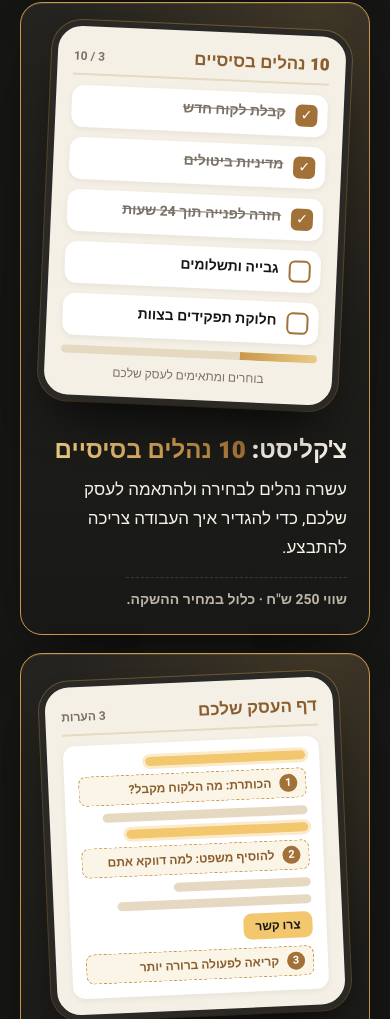
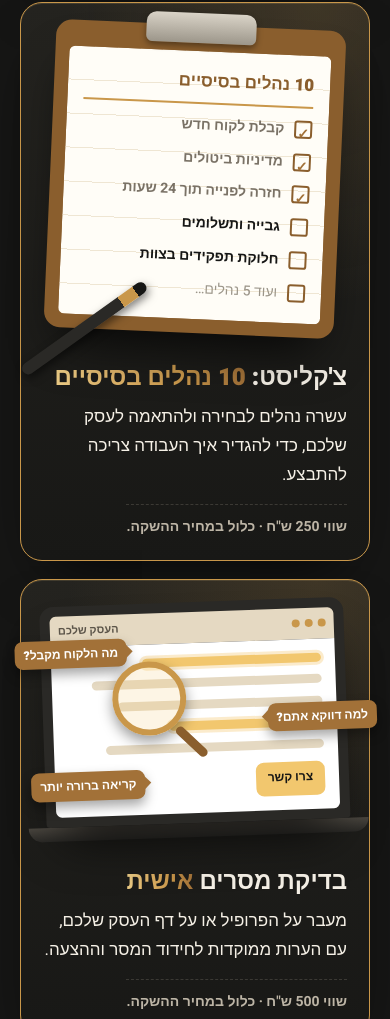
Before and after one commit to Avram120/tachles, a plain HTML site: page index.html in a window 390 px wide. Shown: the part 8389-9408 px from the top of the page. Drawn offline with Linux system fonts and the light colour scheme.

Commit message:
Bonuses: a different illustration for each bonus (phone, clipboard, laptop)
Co-Authored-By: Claude Opus 5.5 <noreply@anthropic.com>

```diff
--- a/index.html
+++ b/index.html
@@ -185,6 +185,29 @@ strong { font-weight: 700; color: #fff; }
 .bx-row { display: flex; justify-content: space-between; gap: 12px; padding: 12px 18px; border-bottom: 1px solid var(--line); color: var(--text-2); }
 .bx-row.tot { border-bottom: 0; background: rgba(201,151,74,.1); color: var(--text); font-weight: 800; flex-wrap: wrap; }
 .bx-row.tot s { color: var(--text-2); font-weight: 600; margin-left: 8px; }
+.bx-clip { position: relative; width: 100%; max-width: 290px; background: #8A5E2D; border-radius: 16px; padding: 26px 14px 14px; transform: rotate(2.5deg); box-shadow: 0 30px 50px -20px rgba(0,0,0,.8); }
+.bx-clip-top { position: absolute; top: -12px; left: 50%; transform: translateX(-50%); width: 110px; height: 30px; border-radius: 10px 10px 6px 6px; background: linear-gradient(180deg, #d9d3c7, #9c968a); box-shadow: 0 3px 6px rgba(0,0,0,.4); }
+.bx-paper { background: #FFFDF7; border-radius: 6px; padding: 16px 16px 18px; display: grid; gap: 9px; color: #161615; background-image: repeating-linear-gradient(180deg, transparent 0 33px, #EFE6D3 33px 34px); }
+.bx-paper-h { font-weight: 900; font-size: 17px; color: #8A5E2D; border-bottom: 2px solid #C9974A; padding-bottom: 6px; }
+.bx-pl { display: flex; align-items: center; gap: 10px; font-size: 14px; font-weight: 700; }
+.bx-pl i { flex: none; width: 18px; height: 18px; border: 2px solid #8A5E2D; border-radius: 3px; display: grid; place-items: center; font-style: normal; font-size: 14px; font-weight: 900; color: #A27138; }
+.bx-pl.on { color: #7a7266; }
+.bx-pl.dim { color: #9c968a; font-weight: 500; }
+.bx-pen { position: absolute; left: -34px; bottom: -6px; width: 150px; height: 12px; border-radius: 6px; background: linear-gradient(90deg, #2A2926 0 80%, #C9974A 80% 92%, #161615 92%); transform: rotate(-38deg); box-shadow: 0 4px 8px rgba(0,0,0,.5); }
+.bx-lap { width: 100%; max-width: 340px; transform: rotate(-2deg); }
+.bx-lap-screen { position: relative; background: #2A2926; border-radius: 14px 14px 4px 4px; padding: 10px; box-shadow: 0 30px 50px -20px rgba(0,0,0,.8); }
+.bx-lap-bar { display: flex; align-items: center; gap: 5px; background: #E5D9C2; border-radius: 6px 6px 0 0; padding: 6px 8px; font-size: 11px; color: #5c554a; font-weight: 700; }
+.bx-lap-bar i { width: 8px; height: 8px; border-radius: 50%; background: #C9974A; }
+.bx-lap-bar span { margin-inline-start: auto; }
+.bx-lap-page { background: #fff; padding: 14px; display: grid; gap: 9px; min-height: 170px; border-radius: 0 0 6px 6px; }
+.bx-lap-base { height: 14px; margin: 0 -18px; background: linear-gradient(180deg, #4a463f, #2A2926); border-radius: 0 0 14px 14px; }
+.bx-mark { position: absolute; font-size: 12px; font-weight: 800; color: #fff; background: #A27138; border-radius: 8px; padding: 4px 9px; box-shadow: 0 6px 12px rgba(0,0,0,.35); white-space: nowrap; }
+.bx-mark::after { content: ""; position: absolute; width: 10px; height: 10px; background: #A27138; transform: rotate(45deg); }
+.bx-mark.m1 { top: 34px; left: -26px; } .bx-mark.m1::after { right: -4px; top: 8px; }
+.bx-mark.m2 { top: 104px; right: -30px; } .bx-mark.m2::after { left: -4px; top: 8px; }
+.bx-mark.m3 { bottom: 26px; left: -14px; } .bx-mark.m3::after { right: -4px; top: 8px; }
+.bx-lens { position: absolute; top: 58px; left: 70px; width: 74px; height: 74px; border-radius: 50%; border: 6px solid #C9974A; background: rgba(242,199,110,.18); box-shadow: 0 6px 14px rgba(0,0,0,.4); }
+.bx-lens::after { content: ""; position: absolute; width: 40px; height: 9px; background: #8A5E2D; border-radius: 5px; bottom: -18px; right: -30px; transform: rotate(45deg); }
 @media (max-width: 820px) { .bx-feature { grid-template-columns: minmax(0, 1fr); padding: 22px; } .bx-mock, .bx-feature.flip .bx-mock { order: -1; } .bx-feature.flip .bx-copy { order: 2; } }
 .bonus.feature { grid-column: 1 / -1; padding: 26px 24px; border-color: var(--gold, #C9974A); background: linear-gradient(180deg, rgba(201,151,74,.14), rgba(22,22,21,.75)); }
 .bonus.feature .lead { font-size: clamp(20px,3vw,24px); font-weight: 800; }
@@ -518,15 +541,18 @@ footer a{color:inherit}
           <span class="bx-val">שווי 250 ש"ח · כלול במחיר ההשקה.</span>
         </div>
         <div class="bx-mock" aria-hidden="true">
-          <div class="bx-dev">
-            <div class="bx-dev-top"><span>10 נהלים בסיסיים</span><small>3 / 10</small></div>
-            <div class="bx-task done"><i>✓</i><div><strong>קבלת לקוח חדש</strong></div></div>
-            <div class="bx-task done"><i>✓</i><div><strong>מדיניות ביטולים</strong></div></div>
-            <div class="bx-task done"><i>✓</i><div><strong>חזרה לפנייה תוך 24 שעות</strong></div></div>
-            <div class="bx-task"><i></i><div><strong>גבייה ותשלומים</strong></div></div>
-            <div class="bx-task"><i></i><div><strong>חלוקת תפקידים בצוות</strong></div></div>
-            <div class="bx-prog"><span style="width:30%"></span></div>
-            <small class="bx-foot">בוחרים ומתאימים לעסק שלכם</small>
+          <div class="bx-clip">
+            <div class="bx-clip-top"></div>
+            <div class="bx-paper">
+              <div class="bx-paper-h">10 נהלים בסיסיים</div>
+              <div class="bx-pl on"><i>✓</i>קבלת לקוח חדש</div>
+              <div class="bx-pl on"><i>✓</i>מדיניות ביטולים</div>
+              <div class="bx-pl on"><i>✓</i>חזרה לפנייה תוך 24 שעות</div>
+              <div class="bx-pl"><i></i>גבייה ותשלומים</div>
+              <div class="bx-pl"><i></i>חלוקת תפקידים בצוות</div>
+              <div class="bx-pl dim"><i></i>ועוד 5 נהלים…</div>
+            </div>
+            <div class="bx-pen"></div>
           </div>
         </div>
       </div>
@@ -537,16 +563,21 @@ footer a{color:inherit}
           <span class="bx-val">שווי 500 ש"ח · כלול במחיר ההשקה.</span>
         </div>
         <div class="bx-mock" aria-hidden="true">
-          <div class="bx-dev">
-            <div class="bx-dev-top"><span>דף העסק שלכם</span><small>3 הערות</small></div>
-            <div class="bx-page">
-              <div class="bx-ln w70 hl"></div><div class="bx-note"><b>1</b>הכותרת: מה הלקוח מקבל?</div>
-              <div class="bx-ln w90"></div><div class="bx-ln w80 hl"></div>
-              <div class="bx-note"><b>2</b>להוסיף משפט: למה דווקא אתם</div>
-              <div class="bx-ln w60"></div><div class="bx-ln w85"></div>
-              <div class="bx-btn hl">צרו קשר</div>
-              <div class="bx-note"><b>3</b>קריאה לפעולה ברורה יותר</div>
+          <div class="bx-lap">
+            <div class="bx-lap-screen">
+              <div class="bx-lap-bar"><i></i><i></i><i></i><span>העסק שלכם</span></div>
+              <div class="bx-lap-page">
+                <div class="bx-ln w70 hl"></div>
+                <div class="bx-ln w90"></div><div class="bx-ln w80"></div>
+                <div class="bx-ln w60 hl"></div><div class="bx-ln w85"></div>
+                <div class="bx-btn hl">צרו קשר</div>
+              </div>
+              <div class="bx-mark m1">מה הלקוח מקבל?</div>
+              <div class="bx-mark m2">למה דווקא אתם?</div>
+              <div class="bx-mark m3">קריאה ברורה יותר</div>
+              <div class="bx-lens"></div>
             </div>
+            <div class="bx-lap-base"></div>
           </div>
         </div>
       </div>
```
